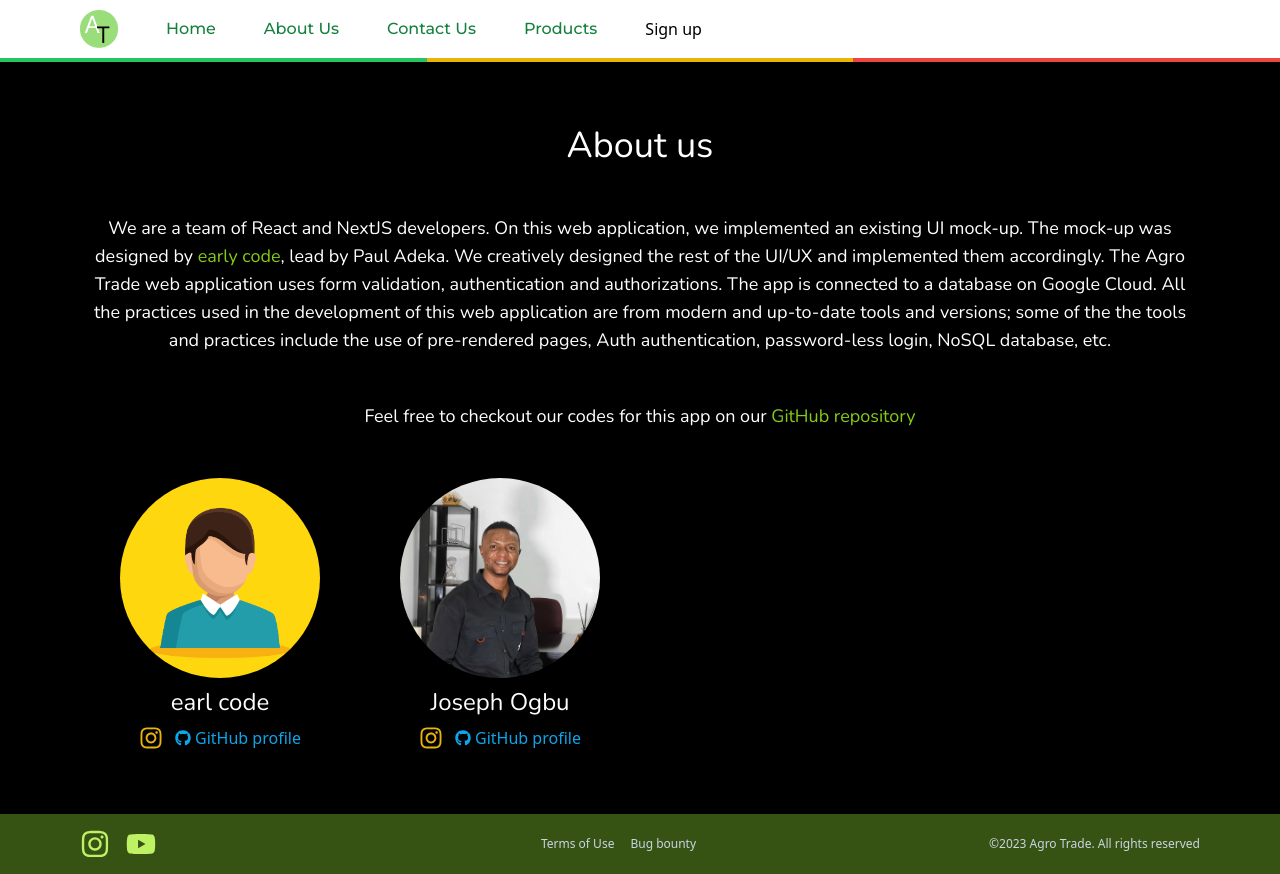
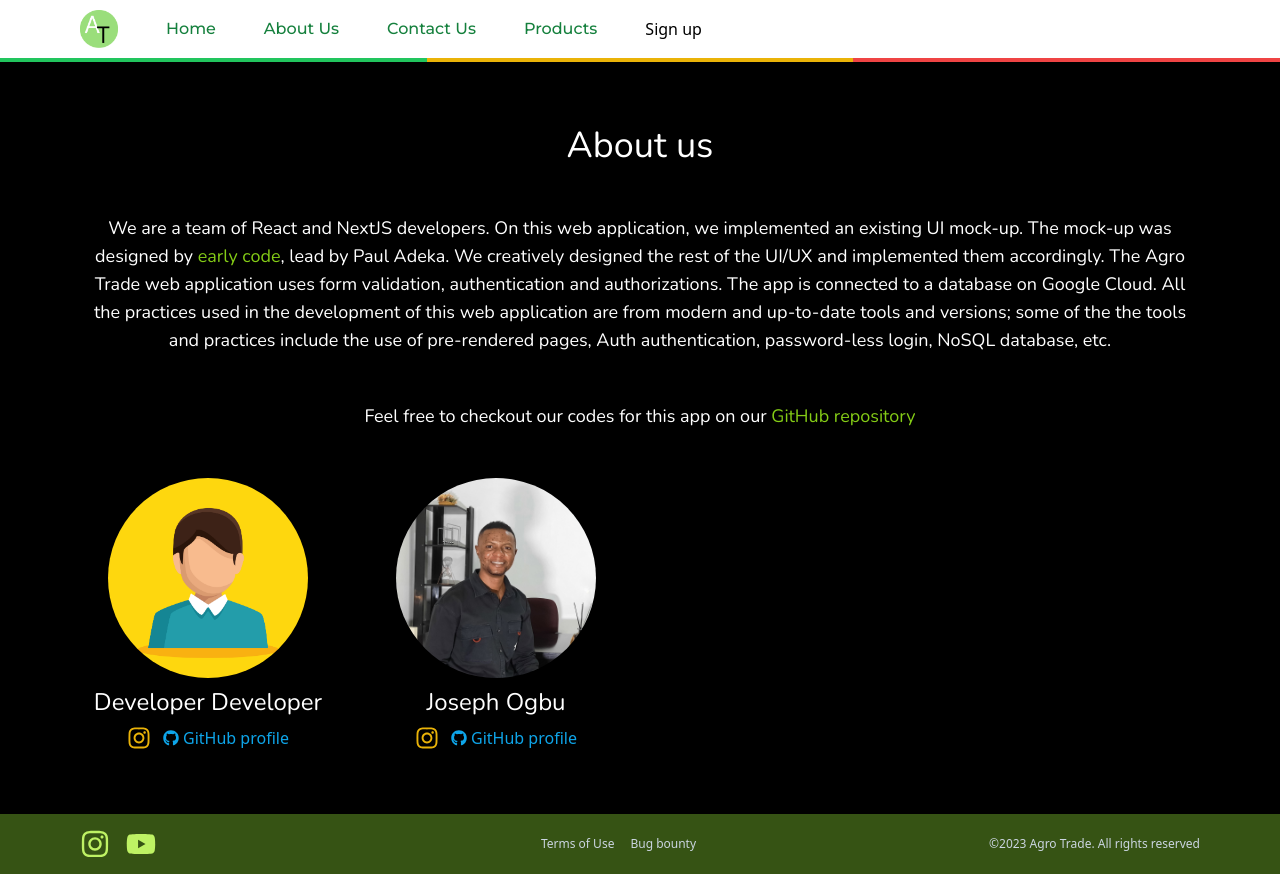
Before and after one commit to earlycodetech/agrotrade, a Next.js app: page /about-us in a window 1280 px wide. Built offline with nearby package versions, Linux system fonts and the light colour scheme; some icons are missing.

Commit message:
update:about us ui design

```diff
--- a/pages/about-us.js
+++ b/pages/about-us.js
@@ -21,17 +21,17 @@ export default function AboutUs () {
             <link rel="icon" href="/AGROTRADE.png" />
             <meta name="description" content="I am part of a development team of AgroTrade, a farmers' web application" />
             <meta name="keywords" content="about me" />
-            <title>About Me | Agro Trade</title>
+            <title>Development Team | Agro Trade</title>
         </Head>
         <main className="flex flex-col gap-12 px-6 sm:px-20 bg-black py-12 sm:py-16">
             <h1 className={`${nunito.className} text-4xl text-white text-center`}>About us</h1>
             <p className={`${nunito.className} text-lg text-white text-center`}>We are a team of React and NextJS developers. On this web application, we implemented an existing UI mock-up. The mock-up was designed by <Link href="https://twitter.com/earlycodetech" className="text-lime-500">early code</Link>, lead by Paul Adeka. We creatively designed the rest of the UI/UX and implemented them accordingly. The Agro Trade web application uses form validation, authentication and authorizations. The app is connected to a database on Google Cloud. All the practices used in the development of this web application are from modern and up-to-date tools and versions; some of the the tools and practices include the use of pre-rendered pages, Auth authentication, password-less login, NoSQL database, etc.</p>
             <p className={`${nunito.className} text-lg text-white text-center`}>Feel free to checkout our codes for this app on our <Link href="https://github.com/earlycodetech/agrotrade" className="text-lime-500">GitHub repository</Link></p>
 
-            <ul className="grid sm:grid-cols-2 lg:grid-cols-4 gap:6">
+            <ul className="grid sm:grid-cols-2 lg:grid-cols-4 gap-8">
                 <li className="flex flex-col gap-2 items-center">
                     <Image width={200} height={200} src="/team/placeholder.jpg" className="rounded-full"/>
-                    <p className={`${nunito.className} text-2xl text-white text-center`}>earl code</p>
+                    <p className={`${nunito.className} text-2xl text-white text-center`}>Developer Developer</p>
                     <blockquote className="flex flex-row items-center gap-3">
                         <Link href="#"><FaInstagram className="text-2xl text-yellow-500"/></Link>
                         <Link href="#" className="flex flex-row gap-1  items-center text-sky-500">
```
